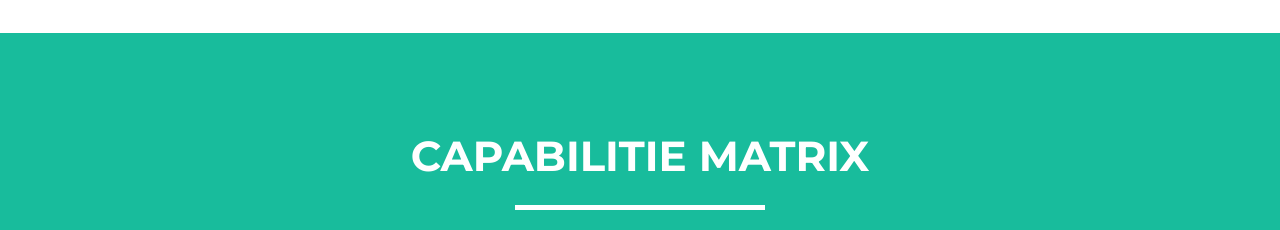
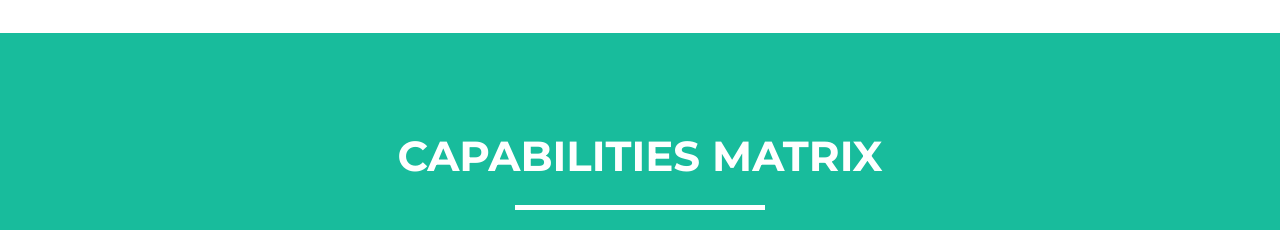
Before and after one commit to Zedxel/ePortfolio-1, a website: page index.html in a window 1280 px wide. Shown: the part 1980-2210 px from the top of the page. Drawn offline with nearby package versions, Linux system fonts and the light colour scheme.

Commit message:
Fixed Spelling

```diff
--- a/index.html
+++ b/index.html
@@ -192,7 +192,7 @@
         <div class="container">
             <div class="row">
               <div class="col-lg-12 text-center">
-              <h2>Capabilitie Matrix</h2>
+              <h2>Capabilities Matrix</h2>
               <hr class="star-light">
                 <div class="col-lg-12 text-center">
                       <div class = intrinsic-container>
```
